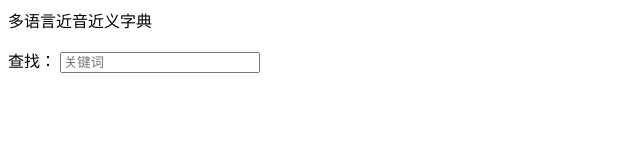
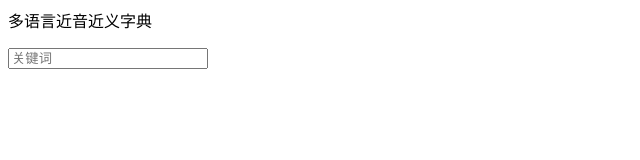
Before and after one commit to ziyinyi/ziyinyi.github.io, a plain HTML site: page index.html in a window 1280 px wide. Shown: the whole page, without its empty margins (0-640 px from the left). Drawn offline with Linux system fonts and the light colour scheme.

Commit message:
Update index.html

```diff
--- a/index.html
+++ b/index.html
@@ -1,7 +1,6 @@
 <p>多语言近音近义字典</p>
 <div class="container" style="z-index: 999" id="searchDiv">
        <div class="keyword-search">
-           查找：
            <input id="key" type="text" style="width: 200px;" placeholder="关键词">
            <a href="Javascript:void(0);" class="prev" onclick="&＃39;wordSearch(1)&＃39;"><i class="c-icon"></i></a>
            <a href="Javascript:void(0);" class="next" onclick="&＃39;wordSearch()&＃39;"><i class="c-icon"></i></a>
```
